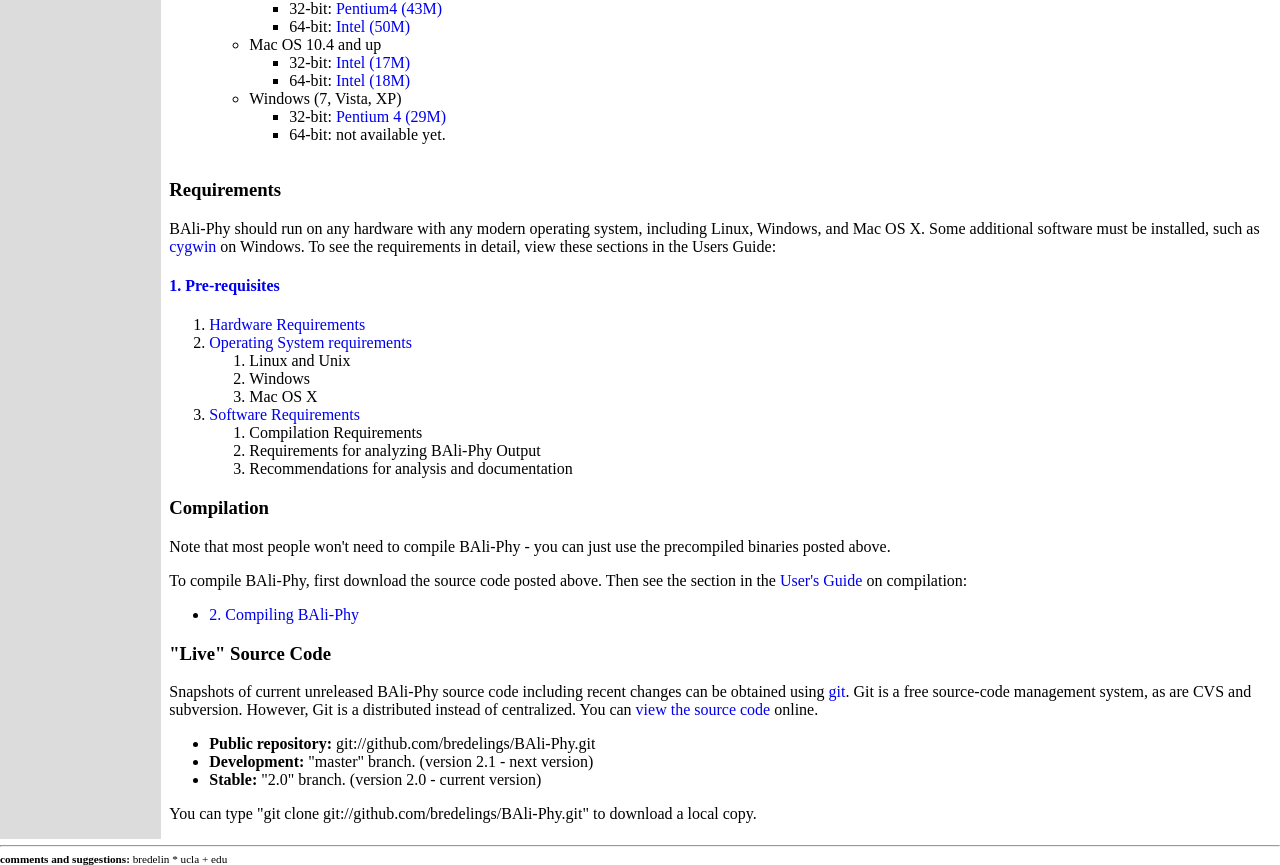
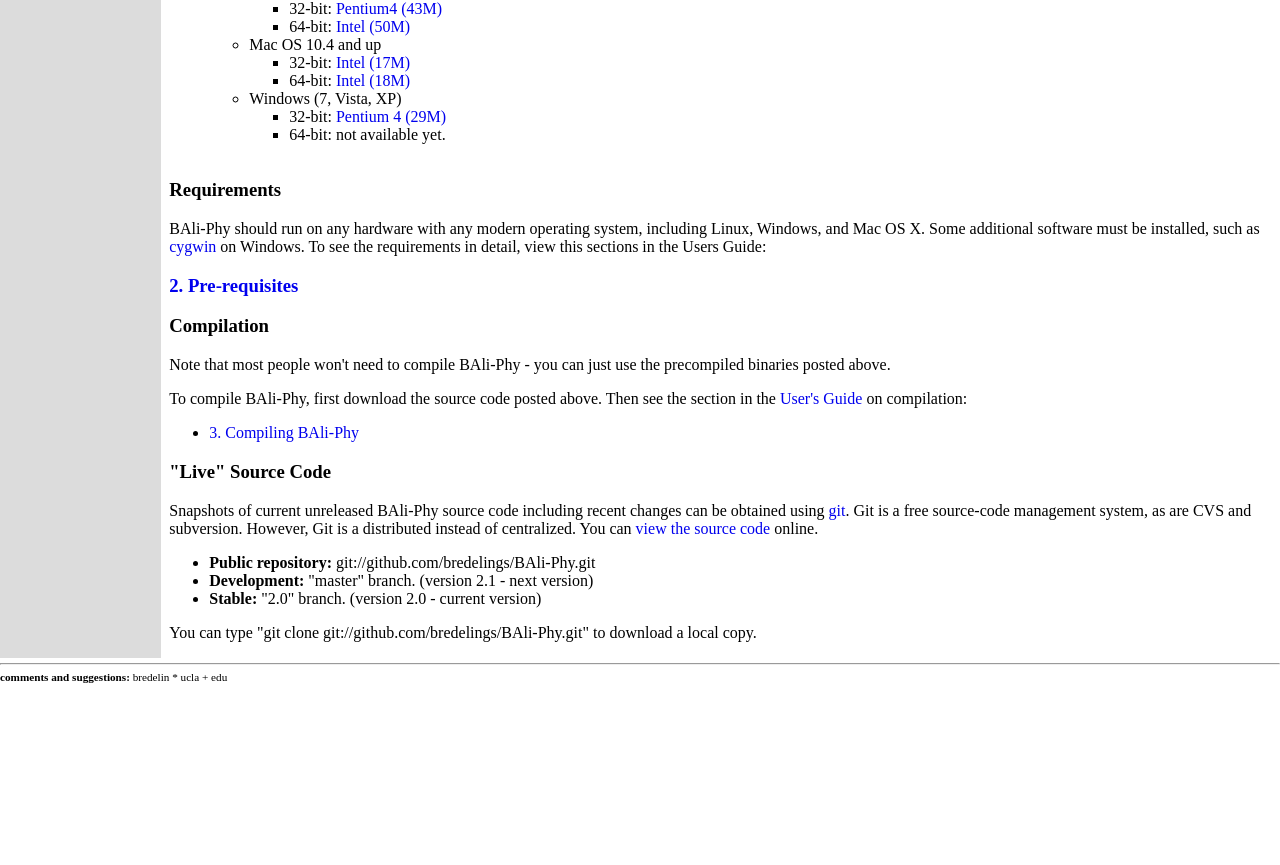
Before and after one commit to bredelings/php-bali-phy.org, a PHP site: page /download.php in a window 1280 px wide. Shown: the part 517-1382 px from the top of the page. After the commit the page ends 1200 px from the top, so only its background shows below. Run offline with PHP 8.4, Linux system fonts and the light colour scheme; data that the repository does not hold is empty.

Commit message:
Update references from download page.
Former-commit-id: 5566ffbbe323e604400386826a07b50800402192

```diff
--- a/download.php
+++ b/download.php
@@ -88,33 +88,16 @@
 	system, including Linux, Windows, and Mac OS X.  Some
 	additional software must be installed, such as <a
 	href="http://www.cygwin.com">cygwin</a> on Windows.
-	To see the requirements in detail, view these sections in the
+	To see the requirements in detail, view this sections in the
 	Users Guide:</p>
 
-	<h4><a href="README.html#pre-requisites">1. Pre-requisites</a></h4>
-	<ol>
-	  <li><a href="README.html#hardware_requirements">Hardware Requirements</a></li>
-	  <li><a href="README.html#os_requirements">Operating System requirements</a>
-	  <ol>
-	    <li>Linux and Unix</li>
-	    <li>Windows</li>
-	    <li>Mac OS X</li>
-	  </ol>
-	  </li>
-	  <li><a href="README.html#software_req">Software Requirements</a>
-	  <ol>
-	    <li>Compilation Requirements</li>
-	    <li>Requirements for analyzing BAli-Phy Output</li>
-	    <li>Recommendations for analysis and documentation</li>
-	  </ol>
-	  </li>
-	</ol>
+	<h3><a href="README.html#installation">2. Pre-requisites</a></h3>
 
 	<h3><a name="compilation">Compilation</a></h3>
 	<p>Note that most people won't need to compile BAli-Phy - you can just use the precompiled binaries posted above.</p>
 	<p>To compile BAli-Phy, first download the source code posted above.  Then see the section in the <a href="help.php#usersguide.php">User's Guide</a> on compilation:</p>
 	<ul>
-	<li><a href="README.html#compilation">2. Compiling BAli-Phy</a></li>
+	<li><a href="README.html#compilation">3. Compiling BAli-Phy</a></li>
 	</ul>
 	<h3><a name="sourcecode">"Live" Source Code</a></h3>
 
```
